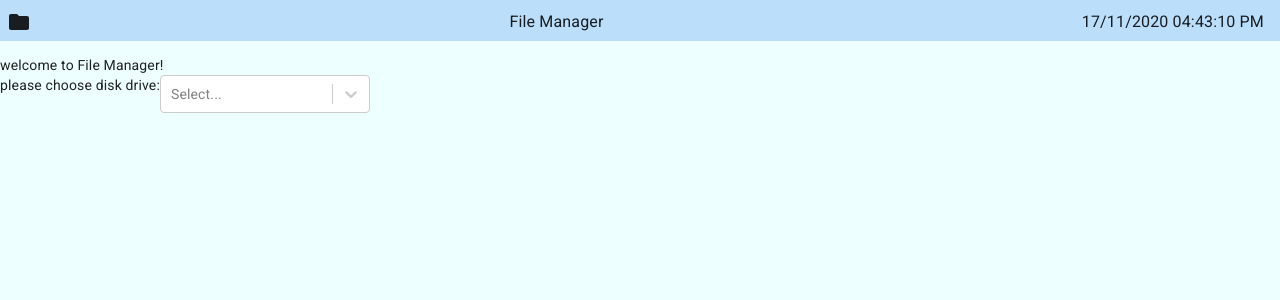
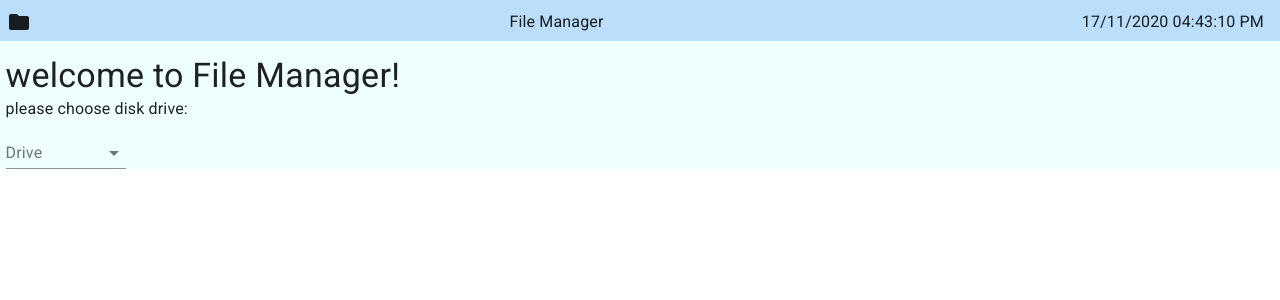
Before and after one commit to dinzone/file-manager, a React (Create React App) app in the folder client/: page / in a window 1280 px wide. Shown: the top 300 px of the page. Built offline with nearby package versions, Linux system fonts and the light colour scheme.

Commit message:
redesign the welcome page

```diff
--- a/client/public/index.html
+++ b/client/public/index.html
@@ -30,7 +30,7 @@
     -->
     <title>File Manager</title>
   </head>
-  <body style="height: 100%;">
+  <body>
     <noscript>You need to enable JavaScript to run this app.</noscript>
     <div id="root" style="height: 100%;"></div>
     <!--
--- a/client/src/components/WelcomePage/WelcomePage.jsx
+++ b/client/src/components/WelcomePage/WelcomePage.jsx
@@ -1,50 +1,65 @@
-import styled from 'styled-components';
-import Select from 'react-select';
 import HashLoader from 'react-spinners/HashLoader';
 
-const StyleSelect = styled(Select)`
-    width: 15em;
-`;
+import {
+    Box,
+    Typography,
+    makeStyles,
+    Select,
+    MenuItem,
+    FormControl,
+    InputLabel
+} from '@material-ui/core';
 
-const DivContainer = styled.div`
-    display:flex;
-    flex-direction:row;
-`;
+const useStyles = makeStyles((theme) => ({
+    root: {
+        marginLeft: '0.4em',
+        display: 'flex',
+        flexDirection: 'column'
+    },
+    driveSelect: {
+        display: 'flex',
+        flexDirection: 'row'
+    },
+    formControl: {
+        minWidth: 120
+    }
+}));
 
 function WelcomePage({ onDriveSelect, loadOptions, options, isLoading }) {
-    function handleSelectChange(selectedDrive, { action }) {
-        switch (action) {
-            case 'select-option':
-                if (selectedDrive) {
-                    onDriveSelect(selectedDrive.value);
-                }
-                break;
-            default:
-                break;
+    const classes = useStyles();
+    function handleSelectChange(event) {
+        if (event.target.value) {
+            onDriveSelect(event.target.value);
         }
     }
     function onMenuOpen() {
-        if (!options) {
+        if (options.length === 0) {
             loadOptions();
         }
     }
     return (
-        <>
-            <div>
+        <Box className={classes.root}>
+            <Typography color="textPrimary" variant="h4" >
                 welcome to File Manager!
-            </div>
-            <DivContainer>
-                <div>
-                    please choose disk drive:
-                </div>
-                <StyleSelect
-                    options={options}
-                    onChange={handleSelectChange}
-                    onMenuOpen={onMenuOpen}>
-                </StyleSelect>
-                {isLoading && <HashLoader></HashLoader>}
-            </DivContainer>
-        </>
+                </Typography>
+            <Box className={classes.driveSelect}>
+                <Box>
+                    <Typography color="textPrimary">
+                        please choose disk drive:
+                </Typography>
+                    <FormControl className={classes.formControl}>
+                        <InputLabel>Drive</InputLabel>
+                        <Select
+                            onChange={handleSelectChange}
+                            onOpen={onMenuOpen}
+                            value=''>
+                            {options.map((o) => (<MenuItem value={o}>{o}</MenuItem>))}
+                        </Select>
+                    </FormControl>
+                </Box>
+                {isLoading && <HashLoader />}
+            </Box>
+        </Box>
     );
 }
 
--- a/client/src/components/WelcomePage/WelcomePageContainer.jsx
+++ b/client/src/components/WelcomePage/WelcomePageContainer.jsx
@@ -5,7 +5,7 @@ import { useState } from 'react';
 
 function WelcomePageContainer() {
     const history = useHistory();
-    let [drives, setDrives] = useState(undefined),
+    let [drives, setDrives] = useState([]),
         [isLoading, setIsLoading] = useState(false);
     function onDriveSelect(selectedDiskDrive) {
         history.push(`/${selectedDiskDrive}`);
@@ -18,6 +18,7 @@ function WelcomePageContainer() {
             // toast here
             console.log(err);
             alert('somthing went wrong, please try again');
+            setDrives([]);
         } finally {
             setIsLoading(false);
         }
@@ -34,13 +35,9 @@ function WelcomePageContainer() {
 
 async function getMockDrivers() {
     let drives = await fetch('/api/drives')
-        .then((res) => res.json());
-    return drives.map((d) => {
-        return {
-            label: d,
-            value: d
-        };
-    })
+        .then((res) => res.json())
+        .then((result) => new Promise((res) => setTimeout(() => res(result), 500)));
+    return drives;
 }
 
 export default WelcomePageContainer;
```
